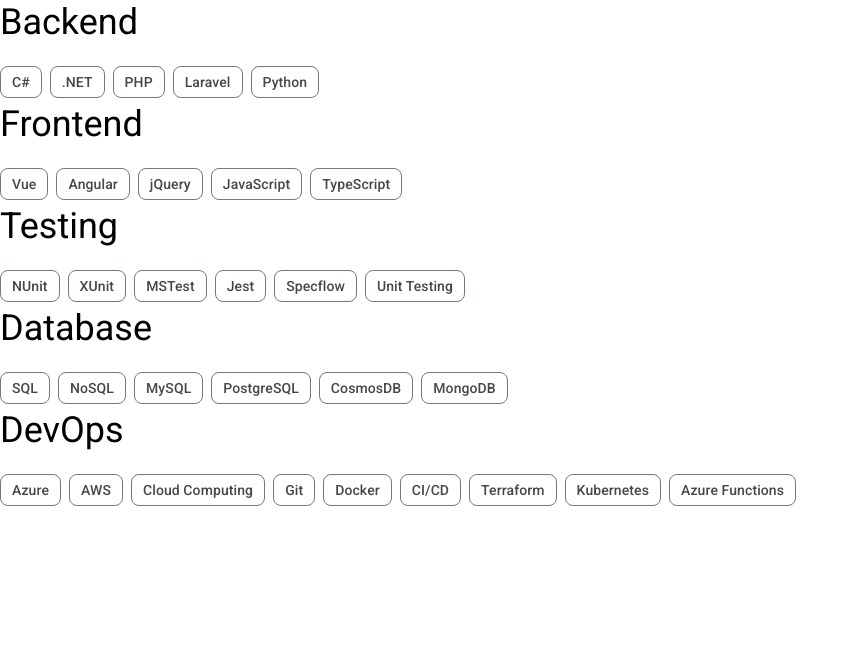
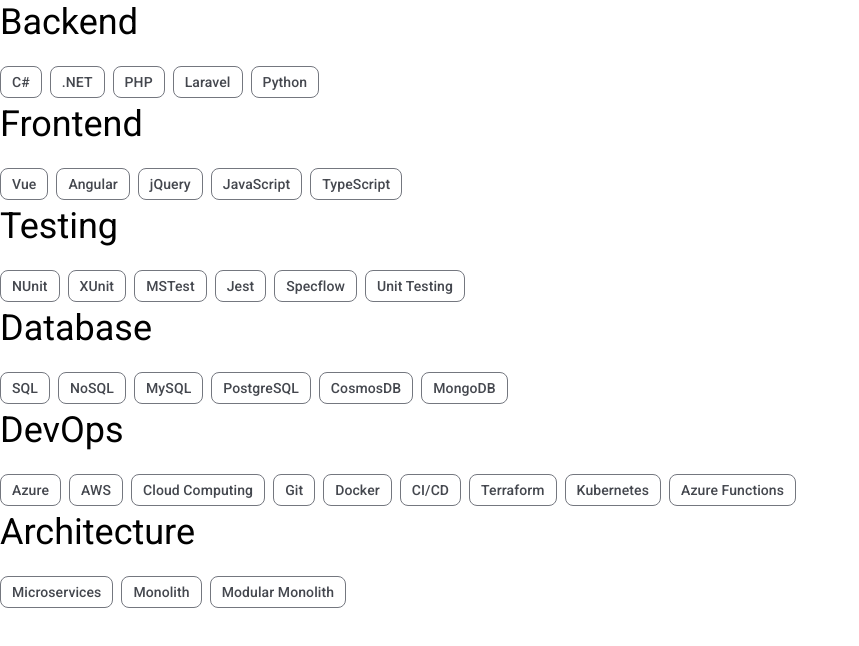
Before and after one commit to Raffael-Eloi/portifolio, an Angular app: page /hard-skills in a window 1280 px wide. Shown: the top 646 px of the page, without its empty margins (0-859 px from the left). Built offline with nearby package versions, Linux system fonts and the light colour scheme.

Commit message:
create architecture section (GREEN)

```diff
--- a/src/app/hard-skills/hard-skills.component.html
+++ b/src/app/hard-skills/hard-skills.component.html
@@ -52,3 +52,14 @@
     <mat-chip cdkDrag>{{ hardSkill.name }}</mat-chip>
   }
 </mat-chip-set>
+
+<h3>Architecture</h3>
+
+<mat-chip-set
+  cdkDropList
+  cdkDropListOrientation="horizontal"
+  (cdkDropListDropped)="drop($event)">
+  @for (hardSkill of architectureSkills; track hardSkill) {
+    <mat-chip cdkDrag>{{ hardSkill.name }}</mat-chip>
+  }
+</mat-chip-set>
--- a/src/app/hard-skills/hard-skills.component.ts
+++ b/src/app/hard-skills/hard-skills.component.ts
@@ -18,6 +18,7 @@ export class HardSkillsComponent {
   testingSkills = hardSkills.filter(hardSkill => hardSkill.category == HardSkillCategory.Testing);
   databaseSkills = hardSkills.filter(hardSkill => hardSkill.category == HardSkillCategory.Database);
   devopsSkills = hardSkills.filter(hardSkill => hardSkill.category == HardSkillCategory.DevOps);
+  architectureSkills = hardSkills.filter(hardSkill => hardSkill.category == HardSkillCategory.Architecture);
 
   drop(event: CdkDragDrop<string[]>) {
     moveItemInArray(hardSkills, event.previousIndex, event.currentIndex);
```
